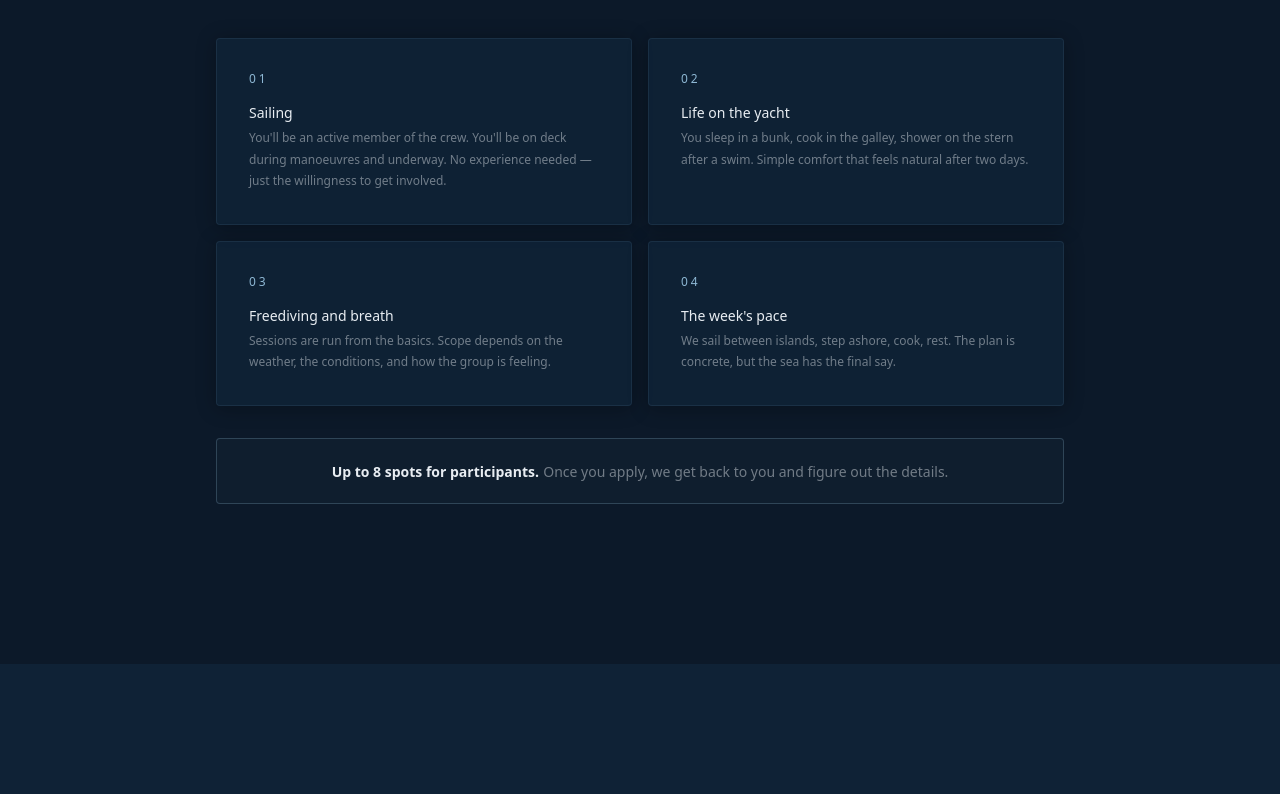
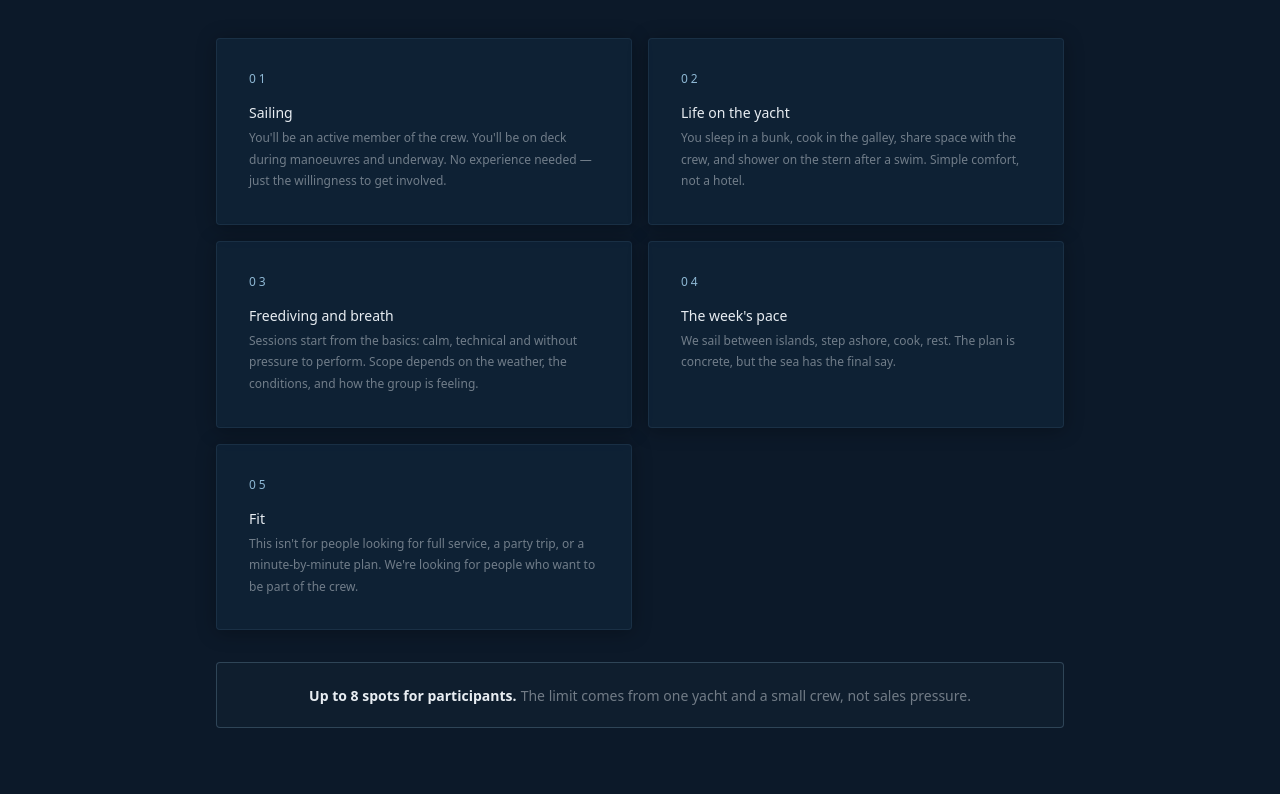
Before and after one commit to halicki/sailwithme, a Next.js app: page /en in a window 1280 px wide. Shown: the part 1766-2560 px from the top of the page. Built offline with nearby package versions, Linux system fonts and the light colour scheme; no server answers; a web font is replaced by a local one.

Commit message:
Refine landing fit and expectations copy

```diff
--- a/src/data/content-en.ts
+++ b/src/data/content-en.ts
@@ -59,17 +59,22 @@ export const forWhomTraits = [
   {
     title: "Life on the yacht",
     description:
-      "You sleep in a bunk, cook in the galley, shower on the stern after a swim. Simple comfort that feels natural after two days.",
+      "You sleep in a bunk, cook in the galley, share space with the crew, and shower on the stern after a swim. Simple comfort, not a hotel.",
   },
   {
     title: "Freediving and breath",
     description:
-      "Sessions are run from the basics. Scope depends on the weather, the conditions, and how the group is feeling.",
+      "Sessions start from the basics: calm, technical and without pressure to perform. Scope depends on the weather, the conditions, and how the group is feeling.",
   },
   {
     title: "The week's pace",
     description:
       "We sail between islands, step ashore, cook, rest. The plan is concrete, but the sea has the final say.",
+  },
+  {
+    title: "Fit",
+    description:
+      "This isn't for people looking for full service, a party trip, or a minute-by-minute plan. We're looking for people who want to be part of the crew.",
   },
 ];
 
@@ -132,14 +137,14 @@ export const crewMembers: CrewMember[] = [
     portraitImage: "/images/piotr-portrait.jpg",
     bio: {
       intro:
-        "Multiple Polish champion in freshwater freediving. On the voyage he'll show freediving calmly, technically, and without pressure.",
+        "Multiple Polish champion in freshwater freediving. On the voyage he uses that sport experience to introduce you to freediving calmly, technically, and without pressure.",
       story: `It all started at the Y-40 pool in Italy. One descent was enough for Piotr to understand that beneath the surface there was something he'd been looking for his whole life — the kind of silence you can't find on land.
 
 Before he discovered freediving, he spent over 10 years in slacklining and highlining. He co-founded the Urban Highline Festival in Lublin — the first and largest highline festival in urban space in the world. Crossing between buildings on a webbing taught him what later turned out to be crucial underwater: managing fear, controlling the breath, and trusting the body.
 
 Since 2022 he's been a member of the Polish national team in depth diving. He trains and teaches at Deep Spot — the deepest pool in Europe (45.5 metres of clear water at 32°C). As an SSI Advanced Freediver instructor he combines technique with mental training and hypnosis, helping students break through psychological barriers around depth.`,
       onRetreat:
-        "On the voyage he'll lead freediving sessions and breathwork — from the first conscious inhale to safe descents in the Greek sea. No experience needed.",
+        "On the voyage he'll lead freediving sessions and breathwork — from the first conscious inhale to safe descents in the Greek sea. No experience needed; calm, attention and following instructions matter more.",
     },
     credentials: [
       "Polish national team member since 2022",
@@ -190,12 +195,12 @@ export const yachtInfo: YachtInfo = {
   name: "Planned standard: Beneteau Oceanis 51.1 or a comparable yacht",
   headline: "Planned standard: a comfortable yacht for a week at sea",
   description:
-    "We're aiming for a Beneteau Oceanis 51.1 or a comparable yacht: a spacious cockpit, cabins and everything you need to live on the water for a week. The photos and specs show the target standard, not a guarantee of the exact boat before the final booking.",
+    "We're aiming for a Beneteau Oceanis 51.1 or a comparable yacht: a spacious cockpit, cabins and everything you need to live on the water for a week. It's a comfortable yacht standard, but still bunks, a shared saloon, limited space and the rhythm of the sea. The photos and specs show the target standard, not a guarantee of the exact boat before the final booking.",
   comforts: [
     {
       title: "Cabins and natural light",
       description:
-        "The layout depends on the final boat, but we're aiming for a comfortable standard for a small crew.",
+        "The layout depends on the final boat, but we're aiming for a comfortable standard for a small crew. Privacy is yacht-style, not hotel-style.",
     },
     {
       title: "Galley and saloon",
@@ -308,7 +313,8 @@ export const faqItems = [
   { question: "Where?", answer: "Saronic Gulf, Greece" },
   {
     question: "How many people?",
-    answer: "Up to 10 people total: 2 instructors and up to 8 participants.",
+    answer:
+      "Up to 10 people total: 2 instructors and up to 8 participants. The limit comes from one yacht, shared life on board, and the fact that we want to actually know the people who sail with us.",
   },
   {
     question: "Price?",
@@ -333,7 +339,7 @@ export const faqItems = [
   {
     question: "How does the advance payment work?",
     answer:
-      "The form is not a payment and not an automatic booking. After you apply, we reply, talk, and only after confirming the fit do we ask for a bank transfer advance payment. The exact amount, deadline and terms are confirmed before you pay.",
+      "The form is not a payment and not an automatic booking. The process is simple: you apply, we reply within 48h, we talk, and only after confirming the fit do we ask for a bank transfer advance payment. The exact amount, deadline and terms are confirmed before you pay.",
   },
   {
     question: "What if the voyage doesn't happen?",
@@ -355,6 +361,11 @@ export const faqItems = [
       "You need to be comfortable enough in the water to safely get into the sea. Freediving starts from the basics, with no pressure.",
   },
   {
+    question: "Who is this not for?",
+    answer:
+      "Not for people who want full hotel service, a party cruise, guaranteed perfect weather, or a plan followed regardless of the sea. This is an active week with a small crew.",
+  },
+  {
     question: "Will it be very intense?",
     answer:
       "It's an active week, but not a survival camp. We adjust the pace to the weather, the sea and the crew.",
@@ -367,7 +378,7 @@ export const faqItems = [
   {
     question: "How does selection work?",
     answer:
-      "After your application we reply within 48h and check whether the voyage fits your expectations.",
+      "After your application we reply within 48h and check whether the voyage fits your expectations. It's about fit, not a casting process: one small crew lives together for a week.",
   },
   {
     question: "Flights?",
--- a/src/data/content.ts
+++ b/src/data/content.ts
@@ -127,17 +127,22 @@ export const forWhomTraits = [
   {
     title: "Życie na jachcie",
     description:
-      "Śpisz na koi, gotujesz w mesie, po kąpieli w morzu prysznic na rufie jachtu. Prosty komfort, który po dwóch dniach staje się naturalny.",
+      "Śpisz na koi, gotujesz w mesie, dzielisz przestrzeń z załogą, a po kąpieli w morzu bierzesz prysznic na rufie. Prosty komfort, nie hotel.",
   },
   {
     title: "Freediving i oddech",
     description:
-      "Zajęcia są prowadzone od podstaw. Zakres zależy od pogody, warunków i tego, jak czuje się grupa.",
+      "Zajęcia są prowadzone od podstaw: spokojnie, technicznie i bez ciśnienia na wynik. Zakres zależy od pogody, warunków i tego, jak czuje się grupa.",
   },
   {
     title: "Tempo tygodnia",
     description:
       "Pływamy między wyspami, schodzimy na ląd, gotujemy, odpoczywamy. Plan jest konkretny, ale morze ma pierwszeństwo.",
+  },
+  {
+    title: "Dopasowanie",
+    description:
+      "To nie jest wyjazd dla osób szukających pełnego serwisu, imprezy albo planu odhaczanego co do minuty. Szukamy ludzi, którzy chcą być częścią załogi.",
   },
 ];
 
@@ -205,14 +210,14 @@ export const crewMembers: CrewMember[] = [
     portraitImage: "/images/piotr-portrait.jpg",
     bio: {
       intro:
-        "Wielokrotny mistrz Polski w wodach słodkich. Na rejsie pokaże freediving spokojnie, technicznie i bez napinki.",
+        "Wielokrotny mistrz Polski w wodach słodkich. Na rejsie wykorzystuje doświadczenie sportowe po to, żeby wprowadzić Cię do freedivingu spokojnie, technicznie i bez presji.",
       story: `Wszystko zaczęło się na basenie Y-40 we Włoszech. Jedno zanurzenie wystarczyło, żeby Piotr zrozumiał, że pod powierzchnią wody jest coś, czego szukał całe życie — cisza, której nie da się znaleźć na lądzie.
 
 Zanim odkrył freediving, przez ponad 10 lat żył slacklinem i highlinem. Był współtwórcą Urban Highline Festival w Lublinie — pierwszego i największego festiwalu highline'owego w przestrzeni miejskiej na świecie. Przeskakiwanie między budynkami na taśmie nauczyło go tego, co potem okazało się kluczowe pod wodą: panowania nad strachem, kontroli oddechu i zaufania do własnego ciała.
 
 Od 2022 roku jest członkiem kadry narodowej w nurkowaniu głębokościowym. Trenuje i uczy w Deep Spot — najgłębszym basenie w Europie (45,5 metra czystej wody w temperaturze 32°C). Jako instruktor SSI Advanced Freedivier łączy technikę z treningiem mentalnym i hipnozą, pomagając uczniom przełamywać psychiczne bariery związane z głębokością.`,
       onRetreat:
-        "Na rejsie poprowadzi lekcje freedivingu i sesje oddechowe — od pierwszego świadomego wdechu po bezpieczne zanurzenia w greckim morzu. Nie musisz mieć doświadczenia.",
+        "Na rejsie poprowadzi lekcje freedivingu i sesje oddechowe — od pierwszego świadomego wdechu po bezpieczne zanurzenia w greckim morzu. Nie musisz mieć doświadczenia; ważniejsze są spokój, uważność i słuchanie instrukcji.",
     },
     credentials: [
       "Reprezentant Polski — kadra narodowa od 2022",
@@ -264,12 +269,12 @@ export const yachtInfo: YachtInfo = {
   name: "Planowany standard: Beneteau Oceanis 51.1 lub porównywalny jacht",
   headline: "Planowany standard: wygodny jacht na tydzień na morzu",
   description:
-    "Celujemy w Beneteau Oceanis 51.1 lub porównywalny jacht: przestronny kokpit, kabiny i wszystko, czego potrzebujesz, żeby przez tydzień żyć na wodzie. Zdjęcia i specyfikacja pokazują docelowy standard, nie gwarancję konkretnej jednostki przed finalną rezerwacją.",
+    "Celujemy w Beneteau Oceanis 51.1 lub porównywalny jacht: przestronny kokpit, kabiny i wszystko, czego potrzebujesz, żeby przez tydzień żyć na wodzie. To wygodny standard jachtowy, ale nadal koja, wspólna mesa, ograniczona przestrzeń i rytm morza. Zdjęcia i specyfikacja pokazują docelowy standard, nie gwarancję konkretnej jednostki przed finalną rezerwacją.",
   comforts: [
     {
       title: "Kabiny i naturalne światło",
       description:
-        "Układ zależy od finalnej jednostki, ale celujemy w komfortowy standard dla małej załogi.",
+        "Układ zależy od finalnej jednostki, ale celujemy w komfortowy standard dla małej załogi. Prywatność jest jachtowa, nie hotelowa.",
     },
     {
       title: "Kuchnia i salon",
@@ -385,7 +390,8 @@ export const faqItems = [
   { question: "Gdzie?", answer: "Zatoka Sarońska, Grecja" },
   {
     question: "Ile osób?",
-    answer: "Maksymalnie 10 osób łącznie: 2 prowadzących i do 8 uczestników.",
+    answer:
+      "Maksymalnie 10 osób łącznie: 2 prowadzących i do 8 uczestników. Limit wynika z jednego jachtu, wspólnego życia na pokładzie i tego, że chcemy realnie znać ludzi, którzy płyną.",
   },
   {
     question: "Cena?",
@@ -410,7 +416,7 @@ export const faqItems = [
   {
     question: "Jak działa zaliczka?",
     answer:
-      "Formularz nie jest płatnością ani automatyczną rezerwacją. Po zgłoszeniu odpisujemy, rozmawiamy i dopiero po potwierdzeniu dopasowania prosimy o zaliczkę przelewem. Dokładną kwotę, termin i warunki potwierdzamy przed wpłatą.",
+      "Formularz nie jest płatnością ani automatyczną rezerwacją. Proces jest prosty: wysyłasz zgłoszenie, odpisujemy w ciągu 48h, rozmawiamy i dopiero po potwierdzeniu dopasowania prosimy o zaliczkę przelewem. Dokładną kwotę, termin i warunki potwierdzamy przed wpłatą.",
   },
   {
     question: "Co jeśli rejs nie dojdzie do skutku?",
@@ -432,6 +438,11 @@ export const faqItems = [
       "Musisz czuć się w wodzie na tyle swobodnie, żeby bezpiecznie wejść do morza. Freediving prowadzimy od podstaw i bez presji.",
   },
   {
+    question: "Dla kogo to nie jest?",
+    answer:
+      "Nie dla osób, które chcą pełnego serwisu hotelowego, imprezowego rejsu, gwarancji idealnej pogody albo planu realizowanego bez względu na morze. To aktywny tydzień w małej załodze.",
+  },
+  {
     question: "Czy to będzie bardzo intensywne?",
     answer:
       "To aktywny tydzień, ale nie obóz przetrwania. Tempo dopasowujemy do pogody, morza i załogi.",
@@ -444,7 +455,7 @@ export const faqItems = [
   {
     question: "Jak wygląda selekcja?",
     answer:
-      "Po zgłoszeniu odpisujemy w ciągu 48h i sprawdzamy, czy klimat rejsu pasuje do Twoich oczekiwań.",
+      "Po zgłoszeniu odpisujemy w ciągu 48h i sprawdzamy, czy klimat rejsu pasuje do Twoich oczekiwań. Chodzi o dopasowanie, nie o casting: jedna mała załoga mieszka razem przez tydzień.",
   },
   {
     question: "Loty?",
--- a/src/data/ui-strings.ts
+++ b/src/data/ui-strings.ts
@@ -23,7 +23,8 @@ export const ui = {
       eyebrow: "Na pokładzie",
       heading: "Czego się spodziewać",
       footerStrong: "Do 8 miejsc dla uczestników.",
-      footerRest: "Po zgłoszeniu odpisujemy i dogadujemy szczegóły.",
+      footerRest:
+        "Limit wynika z jednego jachtu i małej załogi, nie z presji sprzedażowej.",
     },
     program: {
       eyebrow: "Podróż",
@@ -40,7 +41,7 @@ export const ui = {
     },
     crewCta: {
       heading: "Ty?",
-      body: "Twoje miejsce w załodze czeka. Zgłoś się — odpowiemy w ciągu 48h.",
+      body: "Zgłoszenie nie blokuje miejsca i nie uruchamia płatności. Najpierw sprawdzamy, czy to dobry fit.",
       cta: "Dołącz do załogi →",
     },
     yacht: {
@@ -56,7 +57,7 @@ export const ui = {
       eyebrow: "Zgłoszenie",
       heading: "Dołącz do załogi",
       subheading:
-        "Odpowiemy w ciągu 48h i sprawdzimy, czy ten rejs pasuje do Twoich oczekiwań.",
+        "Odpowiemy w ciągu 48h. Najpierw rozmowa i dopasowanie, dopiero potem decyzja o zaliczce.",
       priceNote:
         "Cena udziału: 5 900 zł. Kaucja zwrotna za jacht jest dodatkowo, orientacyjnie ok. 1 775 zł/os. Maksymalnie 8 miejsc dla uczestników.",
       placeholderName: "Imię",
@@ -103,7 +104,8 @@ export const ui = {
       eyebrow: "On board",
       heading: "What to expect",
       footerStrong: "Up to 8 spots for participants.",
-      footerRest: "Once you apply, we get back to you and figure out the details.",
+      footerRest:
+        "The limit comes from one yacht and a small crew, not sales pressure.",
     },
     program: {
       eyebrow: "Journey",
@@ -120,7 +122,7 @@ export const ui = {
     },
     crewCta: {
       heading: "You?",
-      body: "Your spot on the crew is waiting. Apply — we reply within 48h.",
+      body: "Applying doesn't hold a spot or trigger payment. First we check whether this is the right fit.",
       cta: "Join the crew →",
     },
     yacht: {
@@ -136,7 +138,7 @@ export const ui = {
       eyebrow: "Application",
       heading: "Join the crew",
       subheading:
-        "We reply within 48h and check whether this voyage fits what you're looking for.",
+        "We reply within 48h. First a conversation and fit check, then the advance payment decision.",
       priceNote:
         "Price: 5 900 zł per person. The refundable yacht deposit is extra, estimated at around 1 775 zł/person. 8 spots maximum.",
       placeholderName: "Name",
@@ -151,7 +153,7 @@ export const ui = {
         "Your application is in. We'll reply within 48h with specifics and the next step.",
       errorFallback: "Something went wrong.",
       errorEmail: "Please enter a valid email address.",
-      privacyNote: "No spam, no auto-replies. We respond personally.",
+      privacyNote: "No spam, no automatic bookings. We respond personally first.",
     },
     faq: {
       eyebrow: "FAQ",
```
Also changed, not shown: 1 other file (tests, documents, lock files or other folders).
